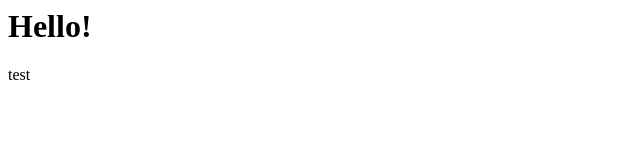
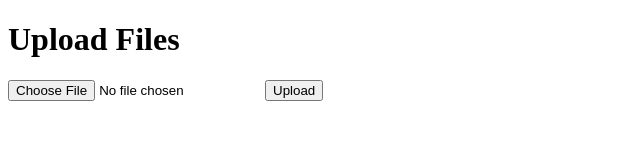
Before and after one commit to Ghordrin/dndwebsite, a plain HTML site: page index.html in a window 1280 px wide. Shown: the whole page, without its empty margins (0-640 px from the left). Drawn offline with Linux system fonts and the light colour scheme.

Commit message:
Update index.html

```diff
--- a/index.html
+++ b/index.html
@@ -1,3 +1,20 @@
-<h1>Hello!</h1>
-
-test
+<!DOCTYPE html>
+<html>
+<head>
+	<title>Upload Files</title>
+	<meta charset="UTF-8">
+	<meta name="viewport" content="width=device-width, initial-scale=1.0">
+	<link rel="stylesheet" type="text/css" href="style.css">
+</head>
+<body>
+	<div class="container">
+		<h1>Upload Files</h1>
+		<form id="uploadForm" enctype="multipart/form-data">
+			<input type="file" name="file" id="file" required>
+			<button type="submit">Upload</button>
+		</form>
+		<div id="fileList"></div>
+	</div>
+	<script src="upload.js"></script>
+</body>
+</html>
```
